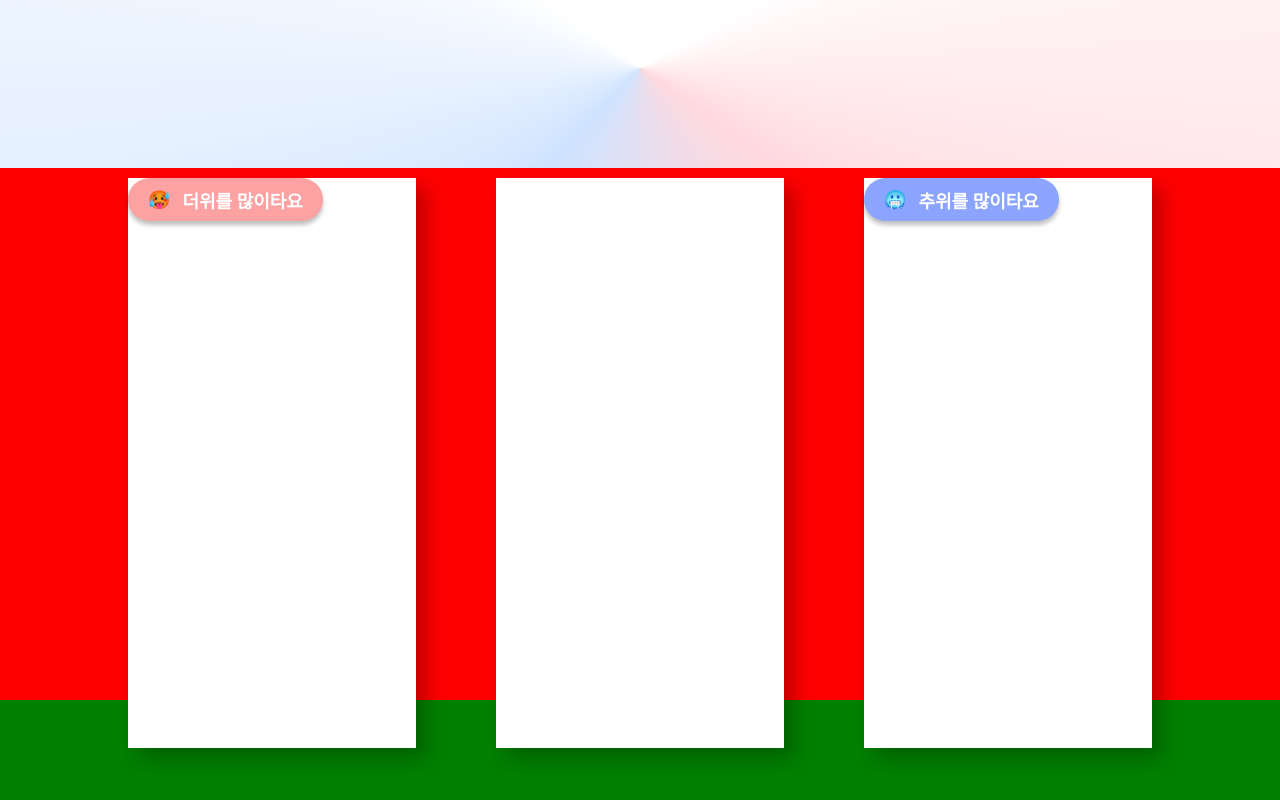
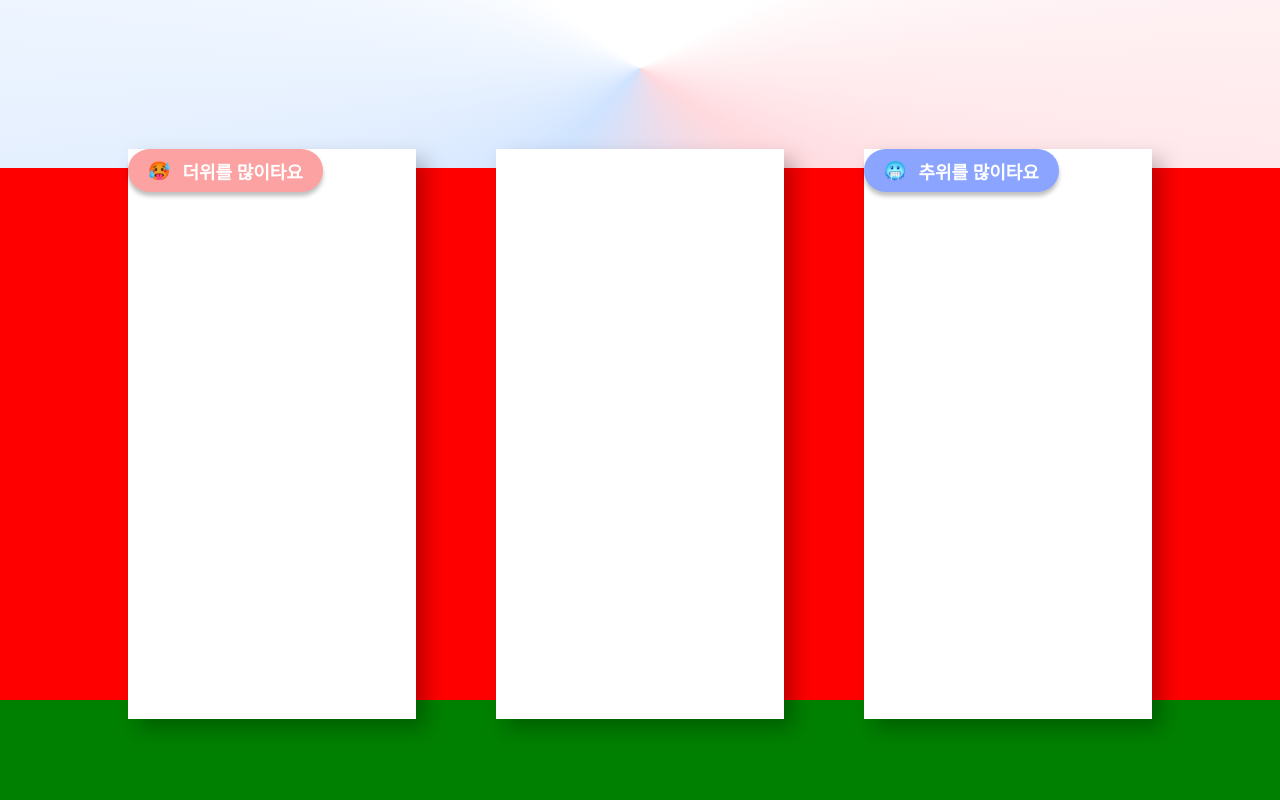
Before and after one commit to SonSuBin129/Clother-FE, a website built with Vite: page main.html in a window 1280 px wide. Shown: the part 832-1632 px from the top of the page. Built offline with nearby package versions, Linux system fonts and the light colour scheme.

Commit message:
fix: 높이 수정

```diff
--- a/src/css/mainCodimap.css
+++ b/src/css/mainCodimap.css
@@ -20,8 +20,10 @@
 }
 
 #codimapContents {
+  height: calc(100% - 200px); /* sayUser의 높이(200px)를 뺀 값 */
   display: flex;
   justify-content: center;
+  align-items: center;
 }
 
 .codiGroup {
```
